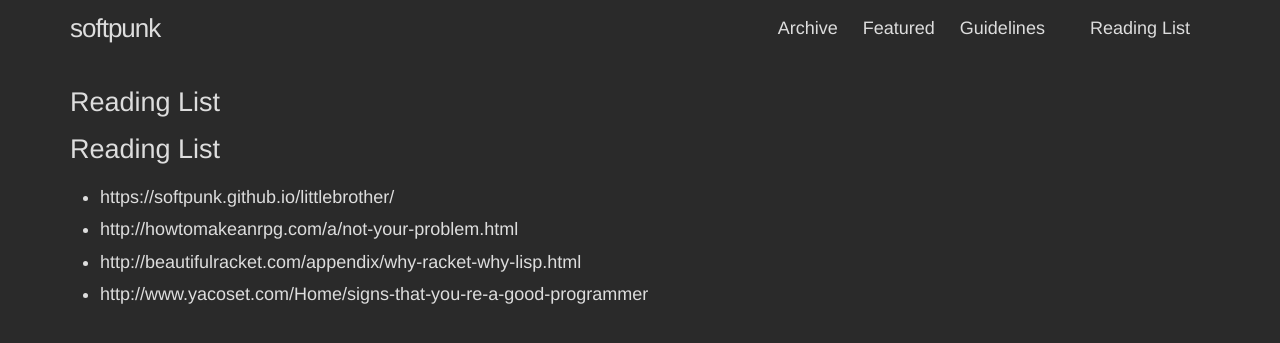
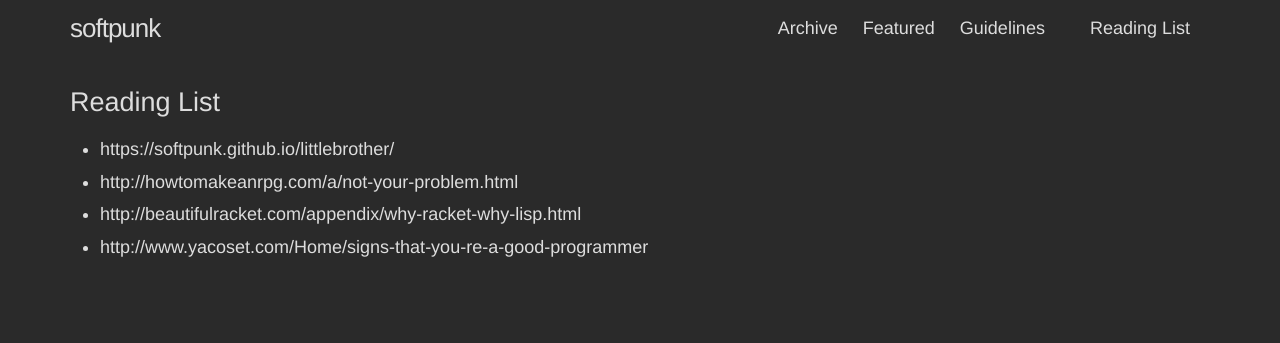
Before and after one commit to softpunk/softpunk.github.io, a Jekyll site: the page built from reading-list.md, in a window 1280 px wide. Shown: the top 343 px of the page. Built offline with Jekyll 4.4.1, drawn with Linux system fonts in a browser that asks for light colours.

Commit message:
Update reading-list.md

```diff
--- a/reading-list.md
+++ b/reading-list.md
@@ -4,8 +4,6 @@ title: "Reading List"
 permalink: /reading-list/
 ---
 
-# Reading List
-
 * https://softpunk.github.io/littlebrother/
 * http://howtomakeanrpg.com/a/not-your-problem.html
 * http://beautifulracket.com/appendix/why-racket-why-lisp.html
```
